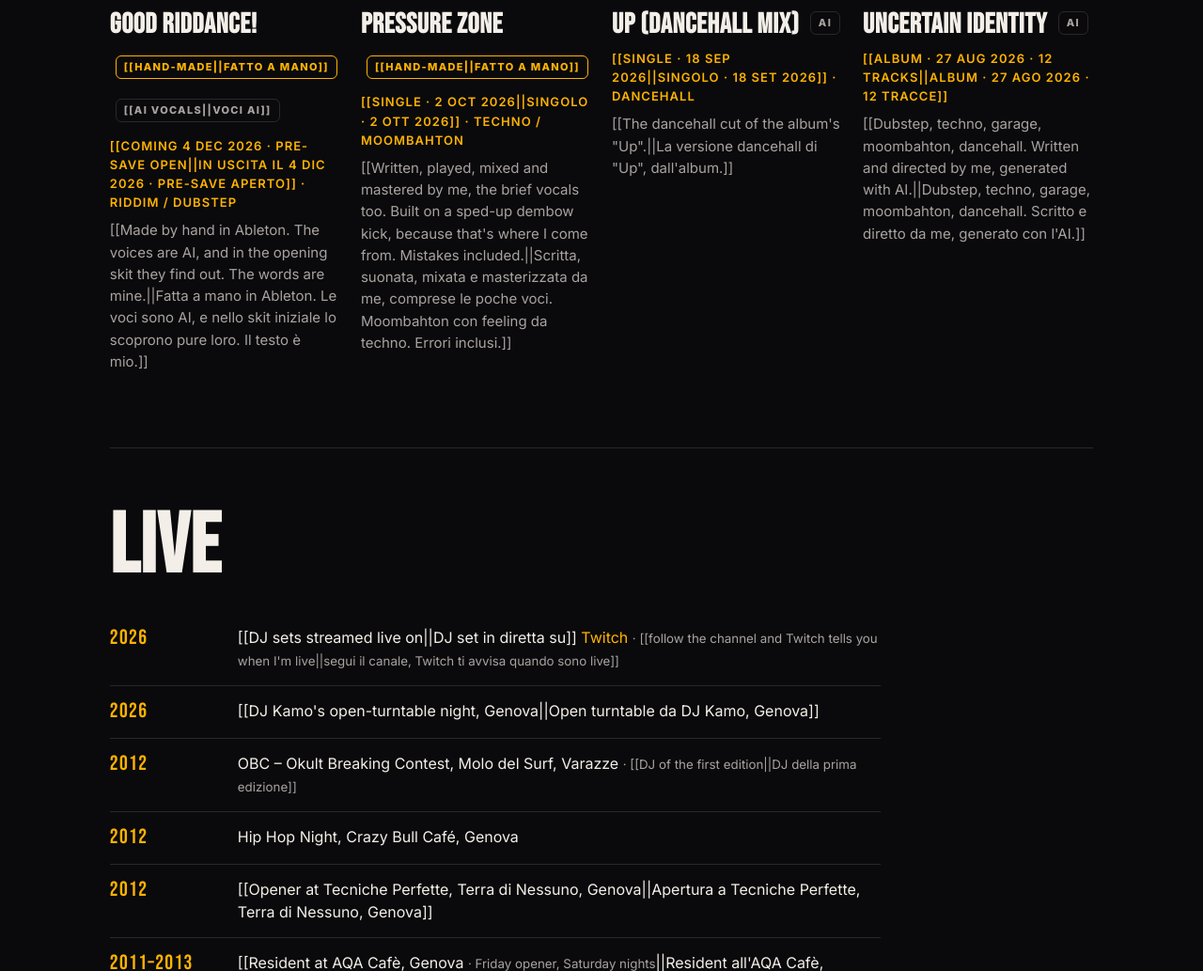
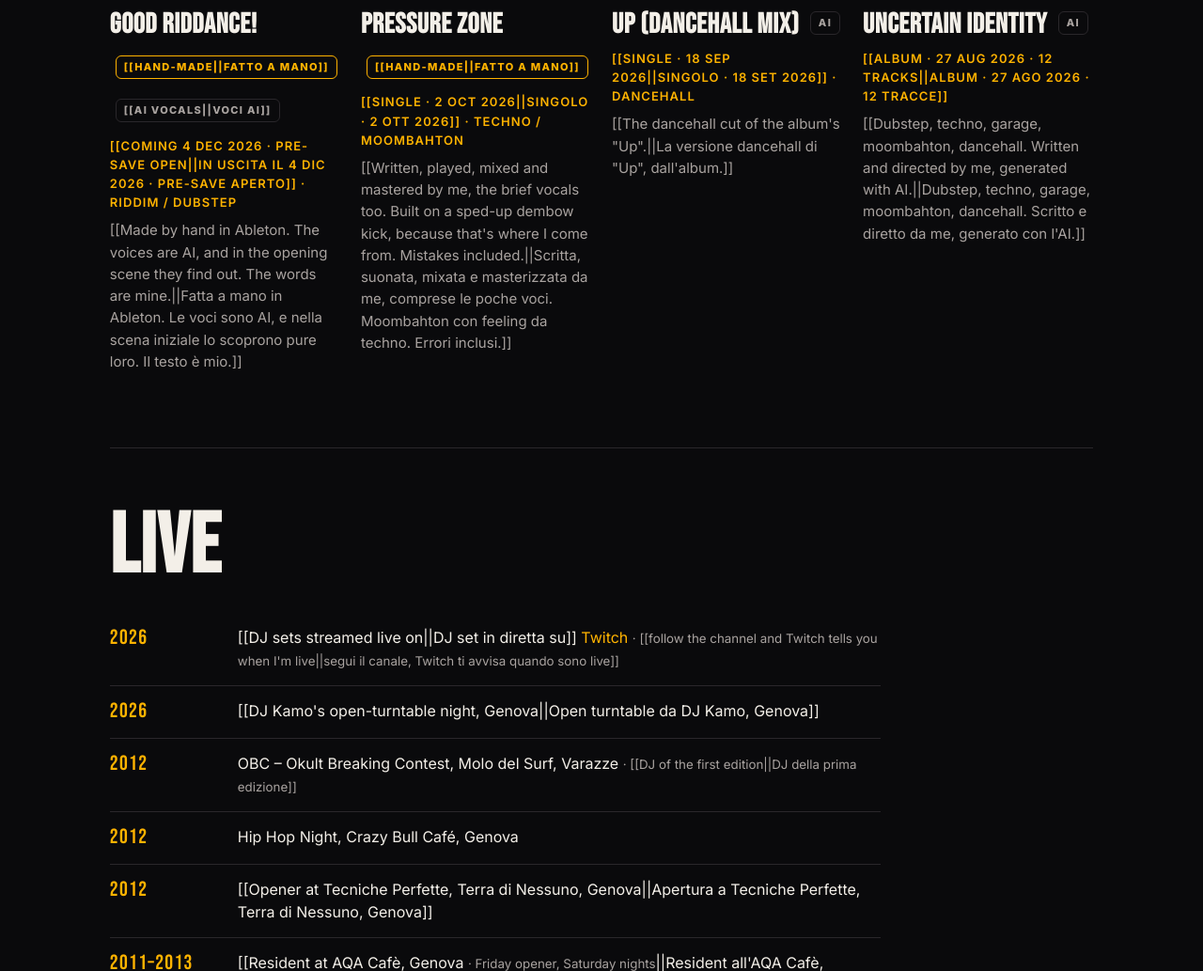
Before and after one commit to Hyperwindmill/djdannyt, a plain HTML site: page src/index.html in a window 1280 px wide. Shown: the part 3545-4578 px from the top of the page at 94% size. Drawn offline with Linux system fonts and the light colour scheme; files whose address does not match are found by name.

Commit message:
Music: 'scene' instead of 'skit' in the Good Riddance! card
Co-Authored-By: Claude Opus 5.5 <noreply@anthropic.com>

```diff
--- a/src/index.html
+++ b/src/index.html
@@ -678,8 +678,8 @@
             </div>
             <p>
               [[Made by hand in Ableton. The voices are AI, and in the opening
-              skit they find out. The words are mine.||Fatta a mano in Ableton.
-              Le voci sono AI, e nello skit iniziale lo scoprono pure loro. Il
+              scene they find out. The words are mine.||Fatta a mano in Ableton.
+              Le voci sono AI, e nella scena iniziale lo scoprono pure loro. Il
               testo è mio.]]
             </p>
           </div>
```
Also changed, not shown: index.html (+1 -1 lines), it/index.html (+1 -1 lines).
